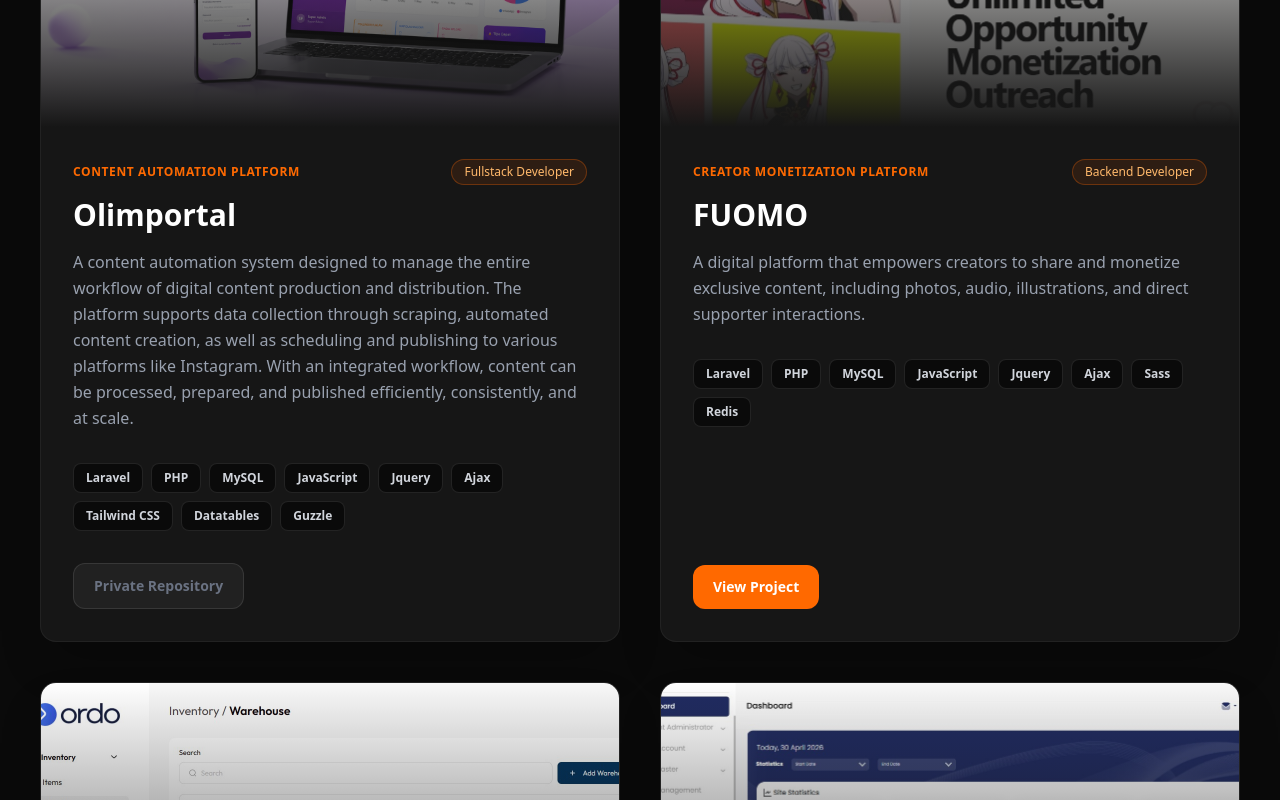
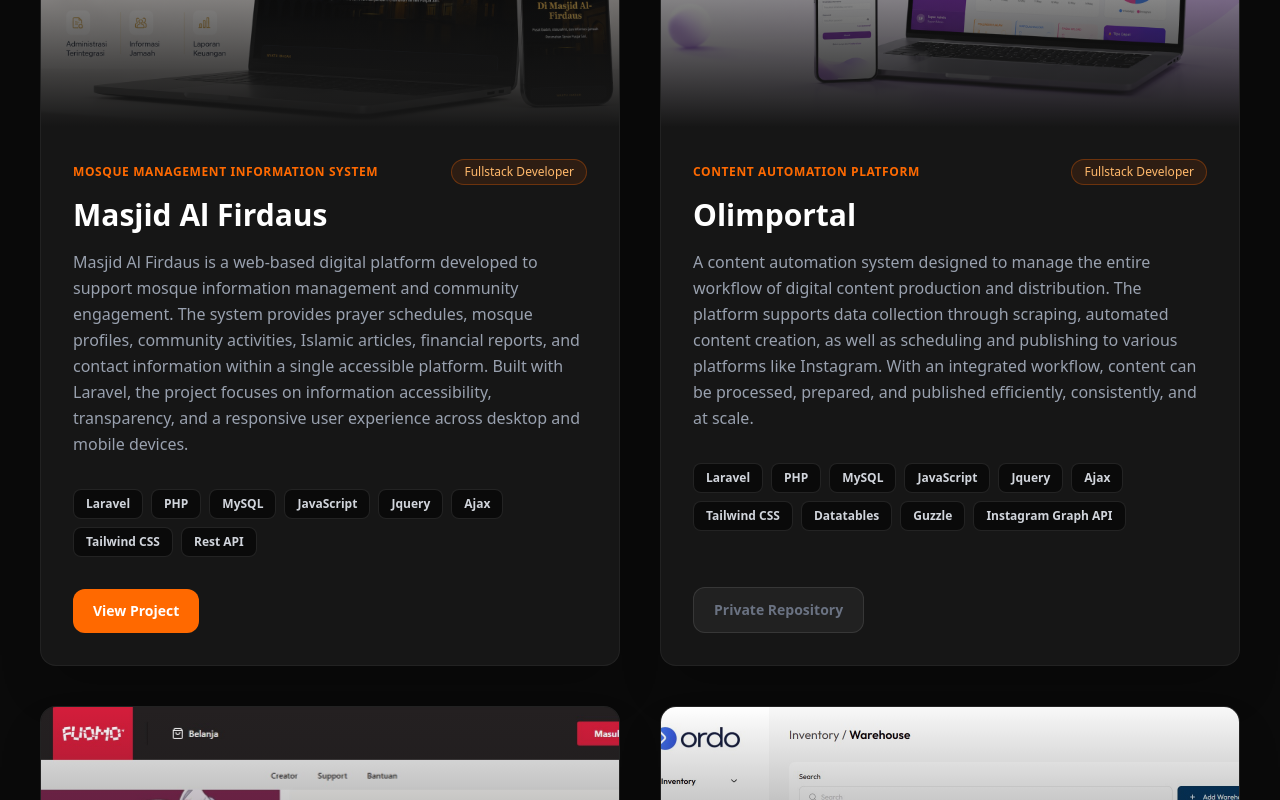
Before and after one commit to RndyAchmad/web-portofolio, a Next.js app: page / in a window 1280 px wide. Shown: the part 3080-3880 px from the top of the page. Built offline with nearby package versions, Linux system fonts and the light colour scheme.

Commit message:
feat: add project sim masjid alfirdaus

```diff
--- a/constants/projects.js
+++ b/constants/projects.js
@@ -1,9 +1,17 @@
 export const PROJECTS = [
+    {
+        title: "Masjid Al Firdaus",
+        image: "/images/projects/alfirdaus-dashboard.png",
+        translationKey: "alfirdaus",
+        technologies: ["Laravel", "PHP", "MySQL", "JavaScript", "Jquery", "Ajax", "Tailwind CSS", "Rest API"],
+        role: "Fullstack Developer",
+        liveUrl: "https://github.com/RndyAchmad/sim-masjid-al-firdaus",
+    },
     {
         title: "Olimportal",
         image: "/images/projects/olimportal.png",
         translationKey: "olimportal",
-        technologies: ["Laravel", "PHP", "MySQL", "JavaScript", "Jquery", "Ajax", "Tailwind CSS", "Datatables", "Guzzle"],
+        technologies: ["Laravel", "PHP", "MySQL", "JavaScript", "Jquery", "Ajax", "Tailwind CSS", "Datatables", "Guzzle", "Instagram Graph API"],
         role: "Fullstack Developer",
     },
     {
--- a/constants/translations.js
+++ b/constants/translations.js
@@ -59,6 +59,10 @@
             description: "A showcase of my work and contributions in the tech world.",
             viewProject: "View Details",
             items: {
+                alfirdaus: {
+                    type: "Mosque Management Information System",
+                    description: "Masjid Al Firdaus is a web-based digital platform developed to support mosque information management and community engagement. The system provides prayer schedules, mosque profiles, community activities, Islamic articles, financial reports, and contact information within a single accessible platform. Built with Laravel, the project focuses on information accessibility, transparency, and a responsive user experience across desktop and mobile devices.",
+                },
                 olimportal: {
                     type: "Content Automation Platform",
                     description: "A content automation system designed to manage the entire workflow of digital content production and distribution. The platform supports data collection through scraping, automated content creation, as well as scheduling and publishing to various platforms like Instagram. With an integrated workflow, content can be processed, prepared, and published efficiently, consistently, and at scale.",
@@ -154,6 +158,10 @@
             description: "Kumpulan proyek dan kontribusi yang telah saya kerjakan di dunia teknologi.",
             viewProject: "Lihat Detail",
             items: {
+                alfirdaus: {
+                    type: "Sistem Informasi Manajemen Masjid",
+                    description: "Masjid Al Firdaus adalah platform digital berbasis web yang dikembangkan untuk mendukung pengelolaan dan penyebaran informasi kegiatan masjid. Sistem ini menyediakan fitur jadwal sholat, profil masjid, kegiatan jamaah, artikel keislaman, laporan keuangan, serta informasi kontak dalam satu platform yang mudah diakses. Proyek ini dibangun menggunakan Laravel dengan fokus pada kemudahan akses informasi, transparansi, dan pengalaman pengguna yang responsif di berbagai perangkat.",
+                },
                 olimportal: {
                     type: "Platform Automasi Konten",
                     description: "Sistem automasi konten yang dirancang untuk mengelola seluruh alur produksi dan distribusi konten digital. Platform ini mendukung pengumpulan data melalui scraping, pembuatan konten secara otomatis, serta penjadwalan dan publikasi ke berbagai platform seperti Instagram. Dengan alur kerja terintegrasi, konten dapat diproses, disiapkan, dan dipublikasikan secara efisien, konsisten, dan terukur.",
```
Also changed, not shown: public/images/projects/alfirdaus-dashboard.png (added).
